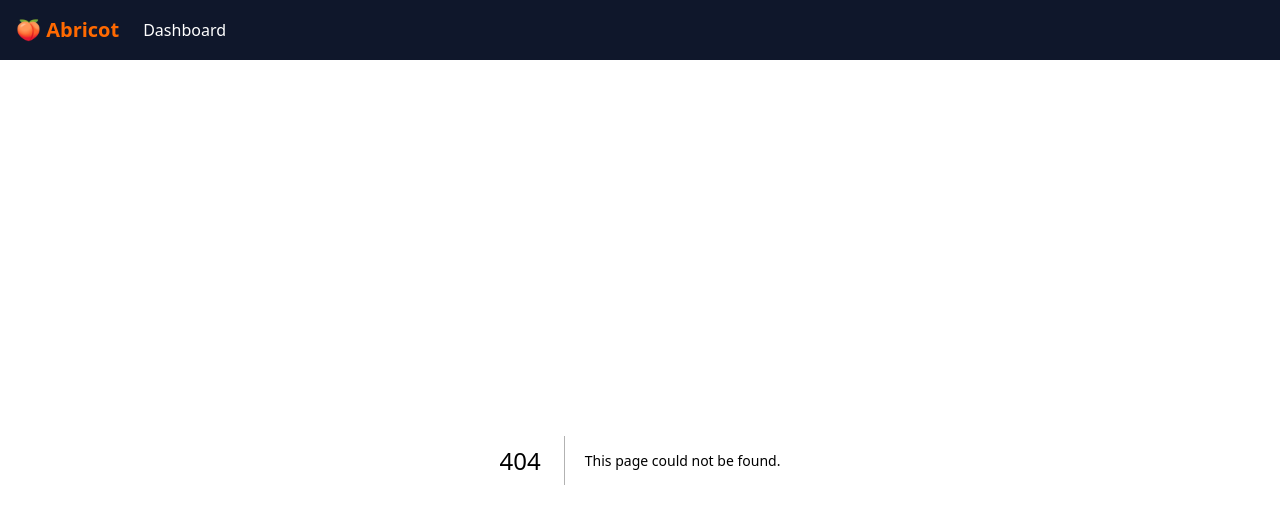
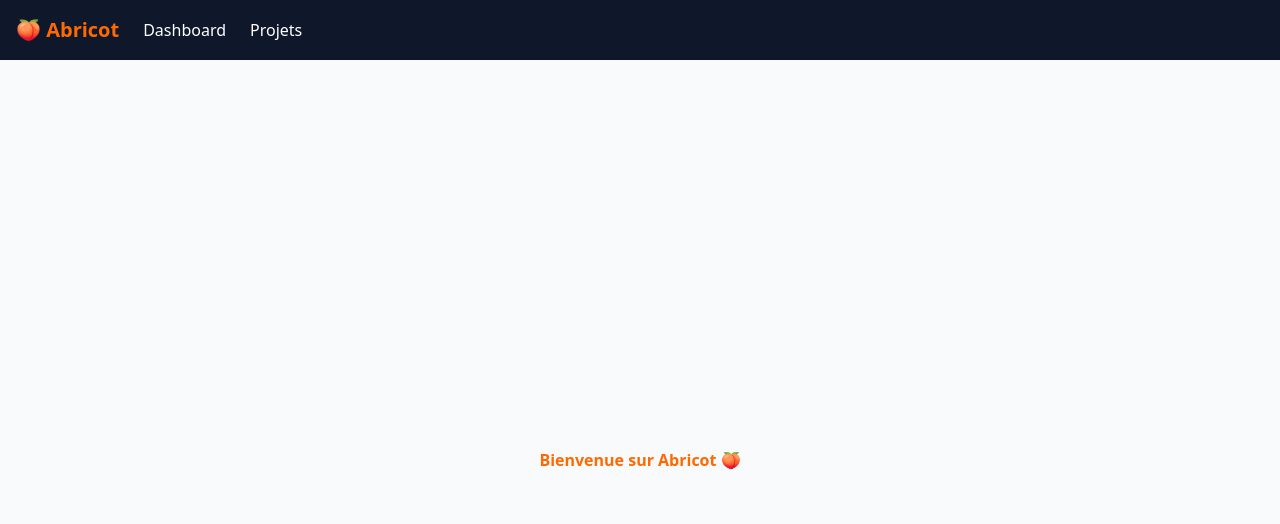
Before and after one commit to StellaElian/abricot-frontend, a Next.js app: page /projects in a window 1280 px wide. Before the commit this address had no page. Shown: the top 524 px of the page. Built offline with nearby package versions, Linux system fonts and the light colour scheme.

Commit message:
Ajout de la page liste des projets

```diff
--- a/app/layout.tsx
+++ b/app/layout.tsx
@@ -18,6 +18,7 @@ export default function RootLayout({
         <nav className="bg-slate-900 text-white p-4 flex gap-6 items-center">
           <div className="font-bold text-xl text-orange-500">🍑 Abricot</div>
           <Link href="/dashboard" className="hover:text-orange-400">Dashboard</Link>
+          <Link href="/projects" className="hover:text-orange-400">Projets</Link>
         </nav>
 
         {/* Le contenu de la page s'affichera ici */}
--- /dev/null
+++ b/app/projects/page.tsx
@@ -0,0 +1,9 @@
+export default function Home() {
+  return (
+    <div className="min-h-screen bg-slate-50 flex items-center justify-center">
+      <h1 className="text-4x1 font-bold text-orange-500">
+        Bienvenue sur Abricot 🍑
+      </h1>
+    </div>
+  );
+}
```
